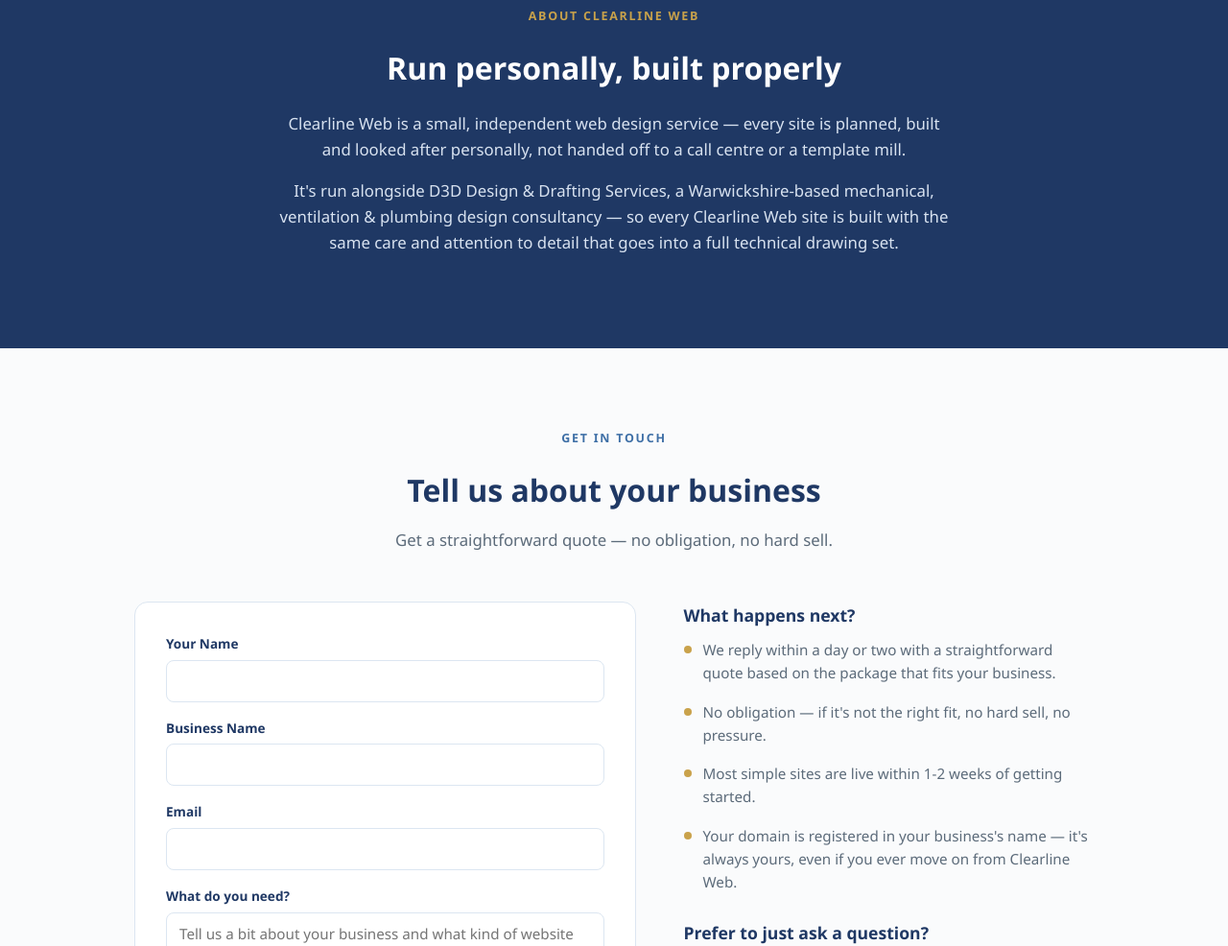
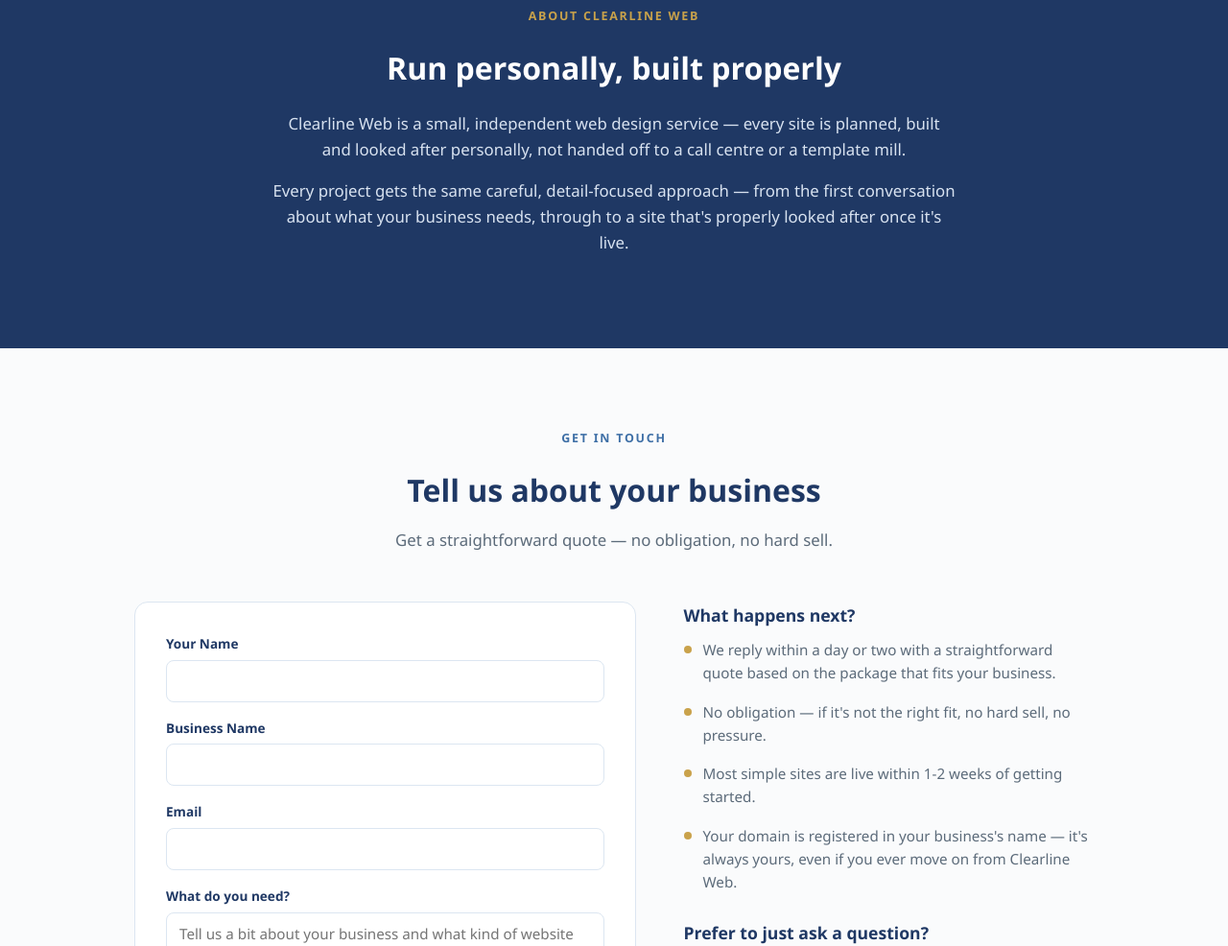
Before and after one commit to dhdraughting-sys/Clearline-Web, a plain HTML site: page index.html in a window 1280 px wide. Shown: the part 3597-4583 px from the top of the page at 96% size. Drawn offline with Linux system fonts and the light colour scheme.

Commit message:
Change to Paragraph

```diff
--- a/index.html
+++ b/index.html
@@ -314,7 +314,7 @@
     <span class="eyebrow">About Clearline Web</span>
     <h2>Run personally, built properly</h2>
     <p>Clearline Web is a small, independent web design service — every site is planned, built and looked after personally, not handed off to a call centre or a template mill.</p>
-    <p>It's run alongside D3D Design &amp; Drafting Services, a Warwickshire-based mechanical, ventilation &amp; plumbing design consultancy — so every Clearline Web site is built with the same care and attention to detail that goes into a full technical drawing set.</p>
+    <p>Every project gets the same careful, detail-focused approach — from the first conversation about what your business needs, through to a site that's properly looked after once it's live.</p>
   </div>
 </section>
 
```
